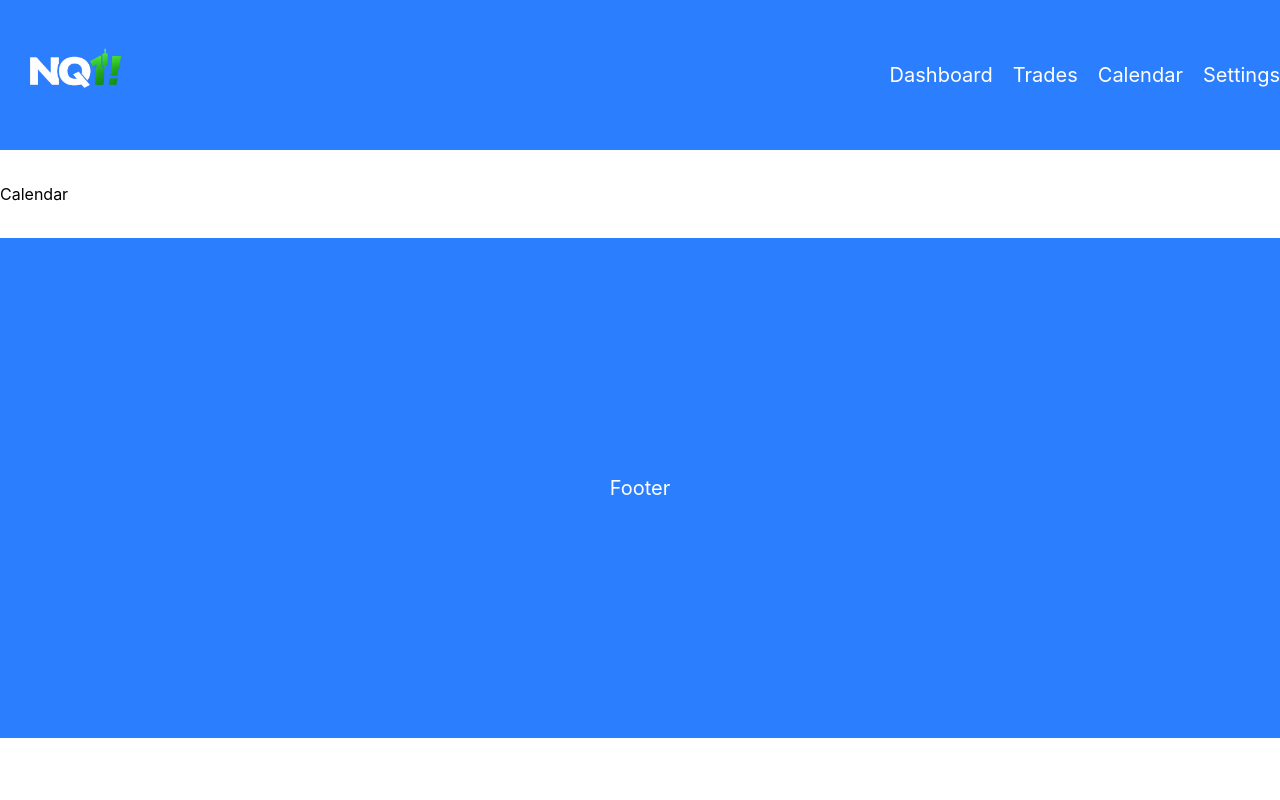
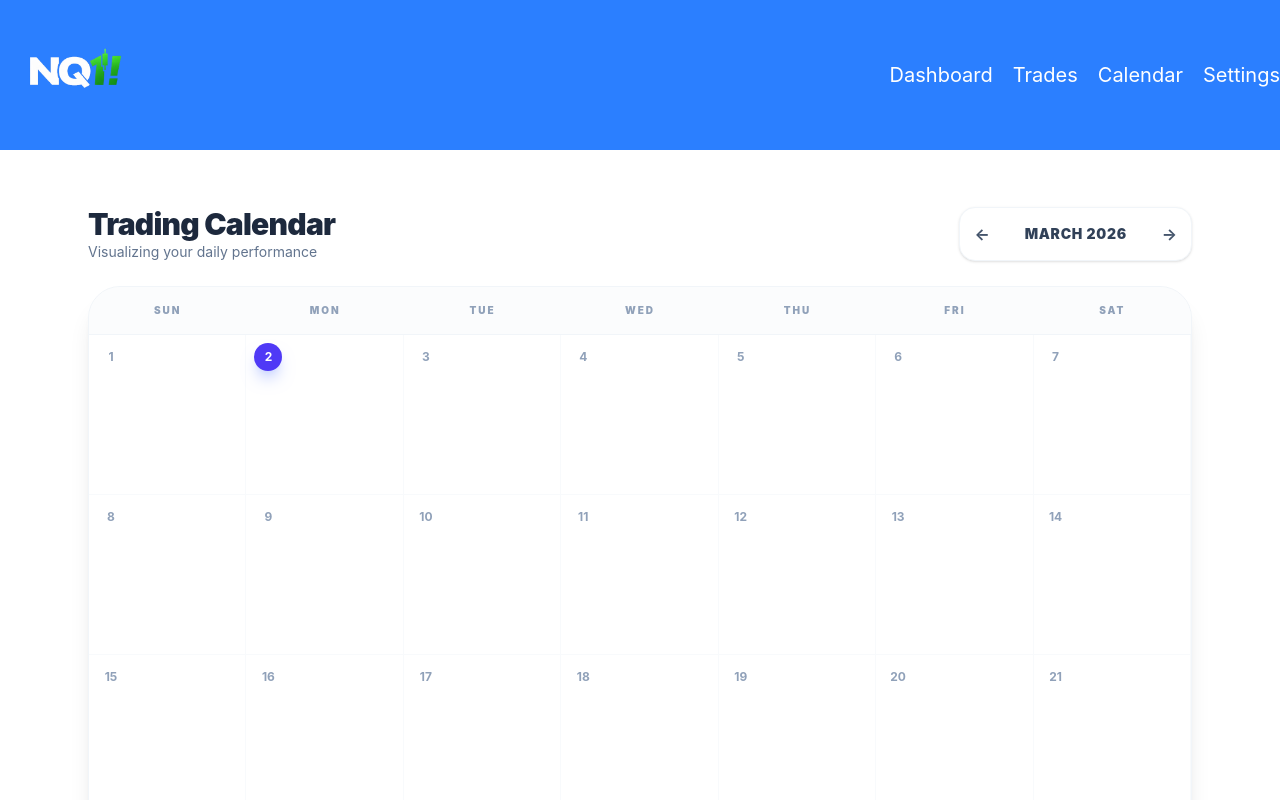
Before and after one commit to huseynamirahmadov/dashboard-client, a React (Vite) app: page /calendar in a window 1280 px wide. Shown: the top 800 px of the page. Built offline with nearby package versions, Linux system fonts and the light colour scheme; no server answers.

Commit message:
feat: integrate trading calendar with date filtering and refactor type exports

```diff
--- a/package.json
+++ b/package.json
@@ -13,6 +13,7 @@
     "@reduxjs/toolkit": "^2.11.2",
     "@tailwindcss/vite": "^4.2.1",
     "axios": "^1.13.6",
+    "date-fns": "^4.1.0",
     "react": "^19.2.0",
     "react-dom": "^19.2.0",
     "react-redux": "^9.2.0",
--- a/src/App.tsx
+++ b/src/App.tsx
@@ -4,7 +4,7 @@ import Dashboard from './pages/Dashboard';
 import Settings from './pages/Settings';
 import Home from './pages/Home';
 import Chart from './pages/Chart';
-import Calendar from './pages/Calendar';
+import TradeCalendar from './pages/TradeCalendar';
 import Trades from './pages/Trades';
 import TradeDetail from './pages/TradeDetail';
 
@@ -16,7 +16,7 @@ function App() {
           <Route path="/" element={<Home />} />
           <Route path="/dashboard" element={<Dashboard />} />
           <Route path="/chart" element={<Chart />} />
-          <Route path="/calendar" element={<Calendar />} />
+          <Route path="/calendar" element={<TradeCalendar />} />
           <Route path="/trades" element={<Trades />} />
           <Route path="/settings" element={<Settings />} />
           <Route path="/trades/:tradeId" element={<TradeDetail />} />
--- a/src/pages/Calendar.tsx
+++ /dev/null
@@ -1,9 +0,0 @@
-import React from 'react'
-
-const Calendar: React.FC = () => {
-  return (
-    <div>Calendar</div>
-  )
-}
-
-export default Calendar
--- /dev/null
+++ b/src/pages/TradeCalendar.tsx
@@ -0,0 +1,159 @@
+import React, { useState, useEffect } from 'react';
+import axios from 'axios';
+import { useNavigate } from 'react-router-dom';
+import {
+  format,
+  startOfMonth,
+  endOfMonth,
+  startOfWeek,
+  endOfWeek,
+  eachDayOfInterval,
+  isSameMonth,
+  isSameDay,
+  addMonths,
+  subMonths
+} from 'date-fns';
+import type { TradeData } from '../types/trade.types';
+import Loading from './Loading';
+
+const TradeCalendar: React.FC = () => {
+  const navigate = useNavigate();
+  const [currentMonth, setCurrentMonth] = useState(new Date());
+  const [trades, setTrades] = useState<TradeData[]>([]);
+  const [loading, setLoading] = useState(true);
+  const API_BASE_URL = import.meta.env.VITE_API_BASE_URL;
+
+  useEffect(() => {
+    axios.get(`${API_BASE_URL}/api/trades`)
+      .then(res => {
+        setTrades(res.data);
+        setLoading(false);
+      })
+      .catch(err => {
+        console.error("Calendar data fetch error:", err);
+        setLoading(false);
+      });
+  }, [API_BASE_URL]);
+
+  if (loading) return <Loading />;
+
+  // Təqvim Hesablamaları
+  const monthStart = startOfMonth(currentMonth);
+  const monthEnd = endOfMonth(monthStart);
+  const startDate = startOfWeek(monthStart);
+  const endDate = endOfWeek(monthEnd);
+  const calendarDays = eachDayOfInterval({ start: startDate, end: endDate });
+
+  // Günlük PnL-i hesablamaq
+  const getDayStats = (day: Date) => {
+    const dayTrades = trades.filter(t => isSameDay(new Date(t.date), day));
+    const totalPnL = dayTrades.reduce((acc, curr) => acc + (Number(curr.pnl) || 0), 0);
+    return {
+      pnl: totalPnL,
+      count: dayTrades.length
+    };
+  };
+
+  const handleDayClick = (day: Date) => {
+    const formattedDate = format(day, 'yyyy-MM-dd');
+    navigate(`/trades?date=${formattedDate}`);
+  };
+
+  const nextMonth = () => setCurrentMonth(addMonths(currentMonth, 1));
+  const prevMonth = () => setCurrentMonth(subMonths(currentMonth, 1));
+
+  return (
+    <div className="p-6 max-w-6xl mx-auto space-y-6">
+      <div className="flex flex-col md:flex-row md:items-center justify-between gap-4">
+        <div>
+          <h1 className="text-3xl font-black text-slate-800 tracking-tight">Trading Calendar</h1>
+          <p className="text-slate-500 text-sm">Visualizing your daily performance</p>
+        </div>
+
+        <div className="flex items-center gap-2 bg-white p-1.5 rounded-2xl border border-slate-100 shadow-sm">
+          <button
+            onClick={prevMonth}
+            className="p-2 hover:bg-slate-50 rounded-xl transition-colors text-slate-600 font-bold"
+          >
+            ←
+          </button>
+          <span className="font-black text-slate-700 min-w-[140px] text-center uppercase tracking-wider text-sm">
+            {format(currentMonth, 'MMMM yyyy')}
+          </span>
+          <button
+            onClick={nextMonth}
+            className="p-2 hover:bg-slate-50 rounded-xl transition-colors text-slate-600 font-bold"
+          >
+            →
+          </button>
+        </div>
+      </div>
+
+      <div className="bg-white rounded-[32px] border border-slate-100 shadow-xl overflow-hidden">
+        {/* Header: Həftəlik Günlər */}
+        <div className="grid grid-cols-7 bg-slate-50/50 border-b border-slate-100">
+          {['Sun', 'Mon', 'Tue', 'Wed', 'Thu', 'Fri', 'Sat'].map(day => (
+            <div key={day} className="py-4 text-center text-[10px] font-black text-slate-400 uppercase tracking-[0.2em]">
+              {day}
+            </div>
+          ))}
+        </div>
+
+        {/* Calendar Body */}
+        <div className="grid grid-cols-7">
+          {calendarDays.map((day, idx) => {
+            const stats = getDayStats(day);
+            const isCurrentMonth = isSameMonth(day, monthStart);
+            const isToday = isSameDay(day, new Date());
+
+            return (
+              <div
+                key={idx}
+                onClick={() => isCurrentMonth && handleDayClick(day)}
+                className={`h-32 md:h-40 border-r border-b border-slate-50 p-2 transition-all relative group
+                  ${!isCurrentMonth ? 'bg-slate-50/50 opacity-20 cursor-default' : 'bg-white cursor-pointer hover:bg-slate-50/80'}
+                `}
+              >
+                <div className={`text-xs font-bold mb-1 w-7 h-7 flex items-center justify-center rounded-full
+                  ${isToday ? 'bg-indigo-600 text-white shadow-lg shadow-indigo-200' : 'text-slate-400'}
+                `}>
+                  {format(day, 'd')}
+                </div>
+
+                {stats.count > 0 && isCurrentMonth && (
+                  <div className={`mt-2 p-2 rounded-2xl text-center transition-transform group-hover:scale-105
+                    ${stats.pnl > 0
+                      ? 'bg-emerald-50 text-emerald-600 border border-emerald-100'
+                      : 'bg-red-50 text-red-600 border border-red-100'
+                    }
+                  `}>
+                    <div className="text-[9px] font-black uppercase opacity-60 tracking-tighter">
+                      {stats.count} {stats.count === 1 ? 'Trade' : 'Trades'}
+                    </div>
+                    <div className="text-xs md:text-sm font-black">
+                      {stats.pnl >= 0 ? `+$${stats.pnl.toFixed(2)}` : `-$${Math.abs(stats.pnl).toFixed(2)}`}
+                    </div>
+                  </div>
+                )}
+              </div>
+            );
+          })}
+        </div>
+      </div>
+
+      {/* Rəng Açıqlaması (Legend) */}
+      <div className="flex gap-6 justify-center py-4">
+        <div className="flex items-center gap-2">
+          <span className="w-3 h-3 rounded-full bg-emerald-500"></span>
+          <span className="text-[10px] font-bold text-slate-500 uppercase tracking-widest">Winning Day</span>
+        </div>
+        <div className="flex items-center gap-2">
+          <span className="w-3 h-3 rounded-full bg-red-500"></span>
+          <span className="text-[10px] font-bold text-slate-500 uppercase tracking-widest">Losing Day</span>
+        </div>
+      </div>
+    </div>
+  );
+};
+
+export default TradeCalendar;
--- a/src/pages/Trades.tsx
+++ b/src/pages/Trades.tsx
@@ -5,6 +5,7 @@ import TradeCard from '../components/TradeCard';
 import axios from 'axios';
 import Loading from './Loading';
 import AddTrade from './AddTrade';
+import { useLocation, useNavigate } from 'react-router-dom'; // URL parametrləri üçün əlavə edildi
 
 const TradesComponent: React.FC = () => {
   const [trades, setTrades] = useState<TradeData[]>([]);
@@ -12,7 +13,13 @@ const TradesComponent: React.FC = () => {
   const [isModalOpen, setIsModalOpen] = useState<boolean>(false);
   const [selectedTrade, setSelectedTrade] = useState<TradeData | null>(null);
 
-  const API_BASE_URL = import.meta.env.VITE_API_BASE_URL
+  // URL-dən tarixi tutmaq üçün hook-lar
+  const { search } = useLocation();
+  const navigate = useNavigate();
+  const queryParams = new URLSearchParams(search);
+  const filterDate = queryParams.get('date');
+
+  const API_BASE_URL = import.meta.env.VITE_API_BASE_URL;
 
   const fetchTrades = async () => {
     try {
@@ -31,13 +38,12 @@ const TradesComponent: React.FC = () => {
   }, []);
 
   const deleteTrade = async (id: number) => {
-    // Burada Azərbaycan dilində olan confirm və alert silsindi
     try {
       await axios.delete(`${API_BASE_URL}/api/trades/${id}`);
       fetchTrades();
     } catch (error) {
       console.error(error);
-      alert("Error deleting trade!"); // Mesajı ingilis dilinə çevirdim ki, struktur pozulmasın
+      alert("Error deleting trade!");
     }
   };
 
@@ -58,12 +64,25 @@ const TradesComponent: React.FC = () => {
     setIsModalOpen(true);
   };
 
+  // --- FİLTRLƏMƏ MƏNTİQİ ---
+  // Əgər URL-də date varsa, ancaq həmin günün trade-lərini göstər
+  const displayedTrades = filterDate
+    ? trades.filter(t => t.date === filterDate)
+    : trades;
+
   if (loading) return <Loading />;
 
   return (
-    <div className='p-6'>
+    <div className='p-6 max-w-7xl mx-auto'>
       <div className='flex justify-between items-center mb-8'>
+        <div>
           <h1 className='text-2xl font-bold text-slate-800'>My Trades</h1>
+          {filterDate && (
+            <p className='text-sm text-slate-500 mt-1'>
+              Filtering for date: <span className='font-bold text-indigo-600'>{filterDate}</span>
+            </p>
+          )}
+        </div>
         <button
           onClick={openCreateModal}
           className='cursor-pointer bg-indigo-600 text-white px-5 py-2.5 rounded-xl font-semibold hover:bg-indigo-700 transition-all shadow-lg active:scale-95'
@@ -72,8 +91,27 @@ const TradesComponent: React.FC = () => {
         </button>
       </div>
 
+      {/* Filtr Banneri: Yalnız filtr aktiv olduqda görünür */}
+      {filterDate && (
+        <div className="mb-6 flex items-center justify-between bg-indigo-50 border border-indigo-100 p-4 rounded-2xl animate-in fade-in slide-in-from-top-4 duration-300">
+          <div className="flex items-center gap-3">
+            <span className="flex h-2 w-2 rounded-full bg-indigo-500 animate-pulse"></span>
+            <span className="text-indigo-700 text-sm font-medium">
+              Showing {displayedTrades.length} trades for {filterDate}
+            </span>
+          </div>
+          <button
+            onClick={() => navigate('/trades')}
+            className="text-xs font-bold text-indigo-600 hover:bg-white px-3 py-1.5 rounded-lg transition-all border border-transparent hover:border-indigo-100 shadow-sm"
+          >
+            Clear Filter ✕
+          </button>
+        </div>
+      )}
+
       <div className='flex items-center gap-6 flex-wrap'>
-        {trades.map(item => (
+        {displayedTrades.length > 0 ? (
+          displayedTrades.map(item => (
             <TradeCard
               key={item.id}
               item={item}
@@ -83,7 +121,12 @@ const TradesComponent: React.FC = () => {
                 setIsModalOpen(true);
               }}
             />
-        ))}
+          ))
+        ) : (
+          <div className="w-full text-center py-20 bg-slate-50 rounded-3xl border-2 border-dashed border-slate-200">
+            <p className="text-slate-400 font-medium">No trades found for this period.</p>
+          </div>
+        )}
       </div>
 
       <AddTrade
--- a/src/types/index.ts
+++ b/src/types/index.ts
@@ -1,8 +1,6 @@
-// Re-export all types and interfaces from specialized type files
-
 // Trade Types
-export type { TradeData, TradeDirection, TradeStatus } from './trade.types';
-export type { TradeCardProps } from './trade.types'; // onDelete & onEdit optional olmalıdır
+// Qeyd: TradeCardProps artıq trade.types daxilindədir
+export type { TradeData, TradeDirection, TradeStatus, TradeCardProps } from './trade.types';
 
 // API Types
 export type { ApiResponse, PaginatedResponse } from './api.types';
@@ -14,4 +12,12 @@ export type { User, AuthState, LoginCredentials, RegisterData } from './auth.typ
 export type { ButtonProps, CardProps, ModalProps, TableProps, TableColumn } from './ui.types';
 
 // Utility Types
-export type { AsyncStatus, AsyncState, Nullable, Optional, DeepPartial, Pageable, SortOptions } from './utils.types';
+export type {
+  AsyncStatus,
+  AsyncState,
+  Nullable,
+  Optional,
+  DeepPartial,
+  Pageable,
+  SortOptions
+} from './utils.types';
--- a/src/types/trade.types.ts
+++ b/src/types/trade.types.ts
@@ -18,7 +18,7 @@ export interface TradeData {
   screenshots: string[];
 }
 
-// 🔹 onDelete və onEdit optional oldu
+// onDelete və onEdit optional (?) olaraq təyin edildi
 export interface TradeCardProps {
   item: TradeData;
   onDelete?: () => void;
```
Also changed, not shown: 1 other file (tests, documents, lock files or other folders). Lines whose indentation alone changed are shown as unchanged.
